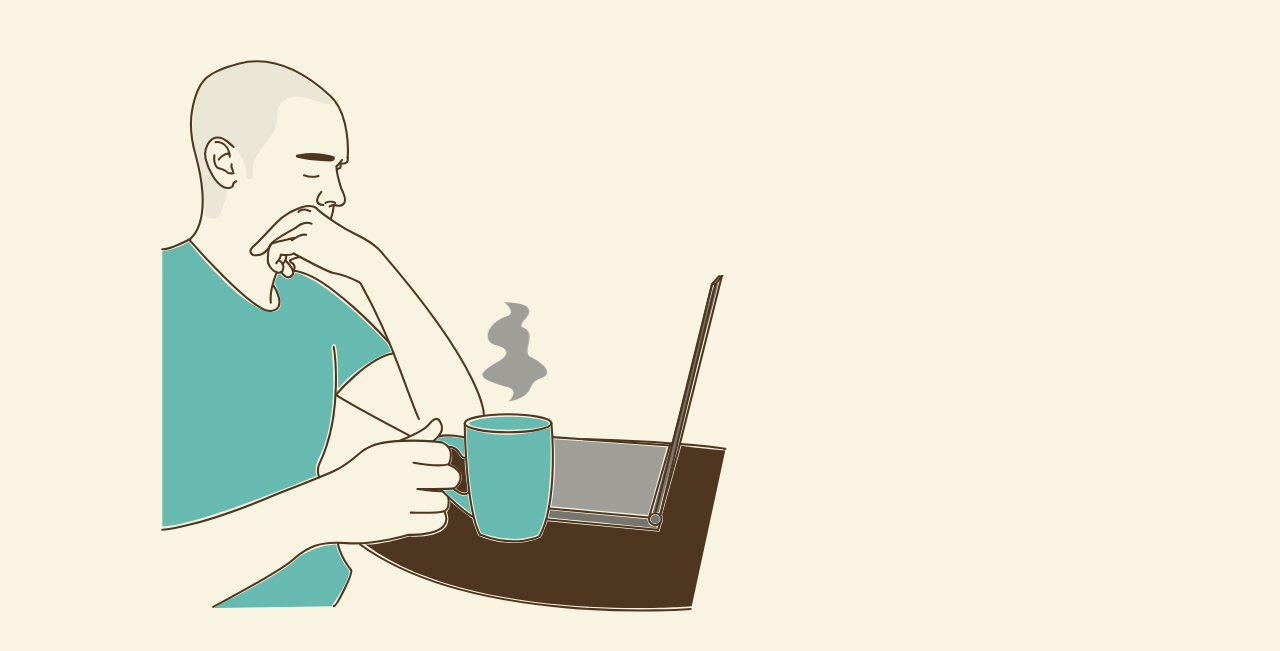
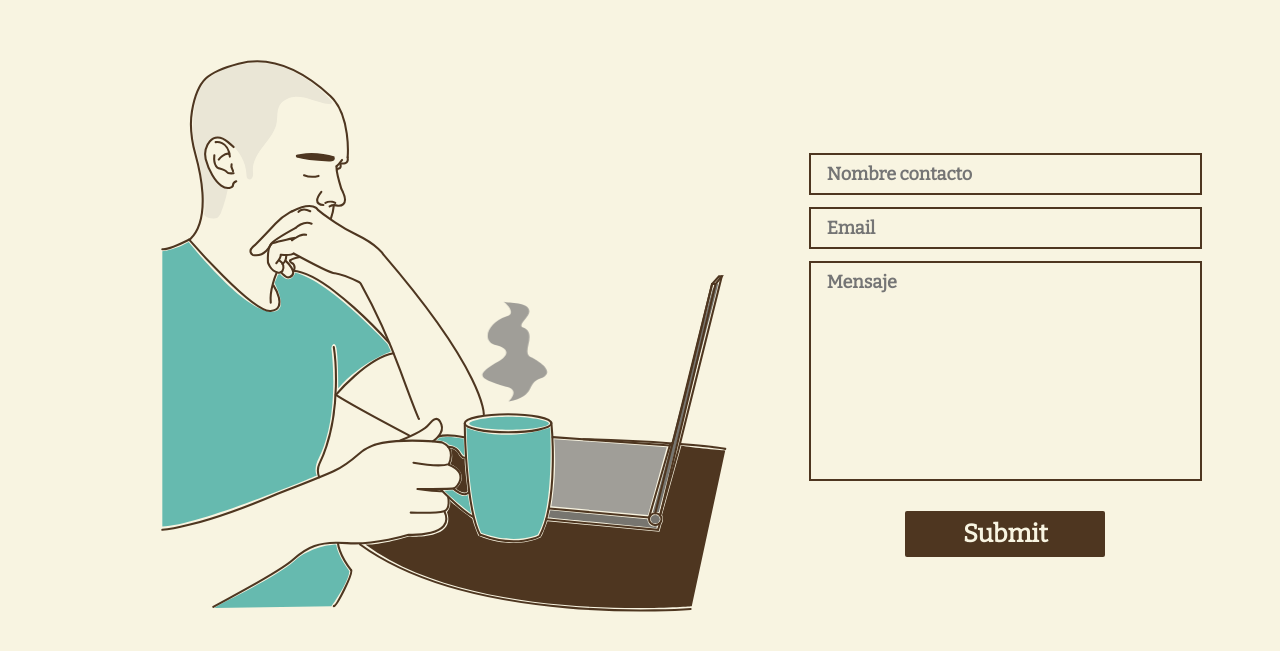
Before and after one commit to i42maroa/my-personal-web, a Next.js app: page / in a window 1280 px wide. Shown: the part 6371-7022 px from the top of the page. Built offline with nearby package versions, Linux system fonts and the light colour scheme.

Commit message:
Add contact form

```diff
--- a/app/Layout.module.css
+++ b/app/Layout.module.css
@@ -4,18 +4,26 @@
 
 }
 
+@media (max-width: 1200px) {
+
+    .children{
+        margin-top: 0rem;
+        padding: 0 4rem;
+    }
+}
+
 @media (max-width: 1000px) {
 
     .children{
         margin-top: 0rem;
-        padding: 0 5rem;
+        padding: 0 3rem;
     }
 }
 
 @media (max-width: 700px) {
 
     .children{
-        padding: 0 4rem;
+        padding: 0 2rem;
     }
 
 }
@@ -23,7 +31,7 @@
 @media (max-width: 500px) {
 
     .children{
-        padding: 0 2rem;
+        padding: 0 1rem;
     }
 
 }
--- a/app/components/home/contact/Contact.module.css
+++ b/app/components/home/contact/Contact.module.css
@@ -34,9 +34,6 @@
     position: relative;
 }
 
-.textContainer button{
-    width: 100px;
-}
 
 .avatarContainer{
     height: 100vh;
@@ -100,6 +97,12 @@
     animation-range: 15% 25%;
     animation-name: appear_right;
     animation-fill-mode: forwards;
+}
+
+
+.form{
+    display: flex;
+    flex-direction: column;
 }
 
 
--- a/app/components/home/contact/component.tsx
+++ b/app/components/home/contact/component.tsx
@@ -1,10 +1,9 @@
+'use client'
+
 import { LINKS, PAGES } from '@/data/links.data'
 import styles from './Contact.module.css'
 import { WorkCoffee } from '../../shared/svg/Work&Coffee/WorkCoffee'
-import { LinkedinSvg } from '../../shared/svg/Buttons/Linkedin'
-import { GmailSvg } from '../../shared/svg/Buttons/Gmail'
-import { InstagramSvg } from '../../shared/svg/Buttons/Instagram'
-import Link from 'next/link'
+import ContactForm from '../../shared/form/ContactForm'
 
 export default function ContactComponent () {
   return (
@@ -15,10 +14,10 @@ export default function ContactComponent () {
           <WorkCoffee />
         </div>
         <div className={styles.textContainer}>
-          <h2>Contactame</h2>
+          <h2>Contáctame</h2>
           <div className={styles.pageContent}>
             <p className={styles.text}>No hay nada que con un café no se pueda conseguir.</p>
-            <div className={styles.buttonContainer}>
+            {/* <div className={styles.buttonContainer}>
               <Link href='https://www.linkedin.com/in/antonio-mar%C3%ADn-rodr%C3%ADguez-07681b1bb/' className={styles.button}>
                 <LinkedinSvg />
               </Link>
@@ -28,7 +27,8 @@ export default function ContactComponent () {
               <Link href='/#contact' className={styles.button}>
                 <InstagramSvg />
               </Link>
-            </div>
+            </div> */}
+            <ContactForm />
           </div>
 
         </div>
--- /dev/null
+++ b/app/components/shared/form/ContactForm.module.css
@@ -0,0 +1,68 @@
+.formContainer{
+    display: flex;
+    flex-direction: column;
+    gap: 1rem;
+    margin: 2rem auto;
+}
+
+.input, .textarea{
+    outline: 2px solid var(--font-color);
+    padding: 0.5rem 1rem;
+    background-color: transparent;
+    font-size: 18px;
+    font-weight: 800;
+    border: none;
+    color: var(--font-color);
+}
+
+
+.input:focus, .textarea:focus{
+    border: none;
+    outline: 5px solid var(--green);
+}
+
+.textarea{
+    height: 200px;
+    resize: none;
+}
+
+.formButton{
+    background-color: var(--font-color);
+    color: var(--inverse-font-color);
+    border: none;
+    padding: 0.5rem 0;
+    border-radius: 2px;
+    font-size: 25px;
+    font-weight: 800;
+    margin: 1rem auto;
+    width: 200px;
+
+    transition: all .2s ease-in-out ;
+}
+
+.formButton:hover{
+    scale: 1.1;
+    color: var(--green);
+    outline: solid 2px var(--green);
+}
+
+
+@media (max-width: 500px) {
+
+    .input, .textarea{
+        font-size: 14px;
+        padding: 0.5rem 0.7rem;
+    }
+
+    .textarea{
+        height: 150px;
+    }
+
+    .formButton{
+        font-size: 20px;
+        width: 150px;
+        margin: 0.5rem auto;
+    }
+
+
+}
--- /dev/null
+++ b/app/components/shared/form/ContactForm.tsx
@@ -0,0 +1,34 @@
+import emailjs from '@emailjs/browser'
+import { useState } from 'react'
+import styles from './ContactForm.module.css'
+
+export default function ContactForm () {
+  const [formData, setFormData] = useState({ user_name: '', user_email: '', user_message: '' })
+
+  const handleChange = (event) => {
+    const { name, value } = event.target
+    setFormData((prevFormData) => ({ ...prevFormData, [name]: value }))
+  }
+
+  const handleSubmit = (event) => {
+    event.preventDefault()
+    const id = 'service_l8afvph'
+    const templateId = 'template_pb7xl9l'
+    const publicKey = 'PTbPZyQDA6HdARA-H'
+    event.preventDefault()
+
+    emailjs.sendForm(id, templateId, event.target, publicKey)
+      .then(response => console.log(response))
+      .catch(error => console.log(error))
+  }
+
+  return (
+    <form className={styles.formContainer} onSubmit={handleSubmit}>
+      <input className={styles.input} type='text' id='name' name='user_name' placeholder='Nombre contacto' value={formData.user_name} onChange={handleChange} />
+      <input className={styles.input} type='email' id='email' name='user_email' placeholder='Email' value={formData.user_email} onChange={handleChange} />
+      <textarea className={styles.textarea} id='message' name='user_message' placeholder='Mensaje' value={formData.user_message} onChange={handleChange} />
+
+      <button className={styles.formButton} type='submit'>Submit</button>
+    </form>
+  )
+}
--- a/package.json
+++ b/package.json
@@ -9,12 +9,13 @@
     "lint": "next lint"
   },
   "dependencies": {
+    "@emailjs/browser": "^3.11.0",
     "@types/node": "20.2.5",
     "@types/react": "18.2.8",
     "@types/react-dom": "18.2.4",
     "eslint": "8.42.0",
     "eslint-config-next": "13.4.4",
-    "next": "13.4.4",
+    "next": "^13.5.6",
     "react": "18.2.0",
     "react-dom": "18.2.0",
     "typescript": "5.1.3"
--- a/styles/globals.css
+++ b/styles/globals.css
@@ -87,7 +87,7 @@ section h2 {
     }
 
     p{
-        font-size: 25px;
+        font-size: 22px;
     }
 
 
@@ -100,7 +100,7 @@ section h2 {
     }
 
     p{
-        font-size: 22px;
+        font-size: 20px;
     }
 
 
@@ -115,7 +115,7 @@ section h2 {
 
 
     p{
-        font-size: 20px;
+        font-size: 18px;
     }
 
 
```
Also changed, not shown: app/pages/api/emailSend.ts (added, +9 -0 lines), 1 other file (tests, documents, lock files or other folders).
